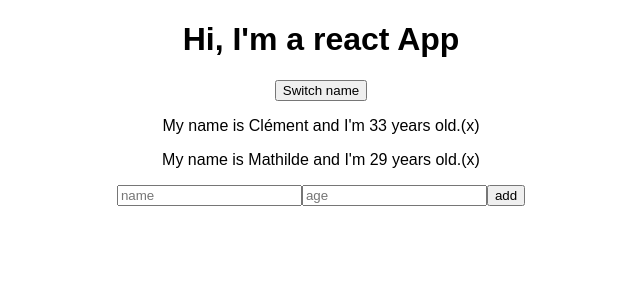
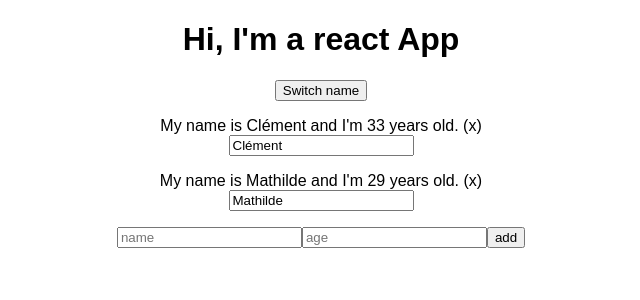
Before and after one commit to clemlatz/watchlist, a React (Create React App) app: page / in a window 1280 px wide. Shown: the top 300 px of the page, without its empty margins (319-959 px from the left). Built offline with nearby package versions, Linux system fonts and the light colour scheme.

Commit message:
Add an input to change a Person's name

```diff
--- a/src/App.js
+++ b/src/App.js
@@ -45,6 +45,19 @@ class App extends Component {
     });
   }
 
+  nameChangedHandler = (event, id) => {
+    const eventTarget = event.target;
+    this.setState(prevState => {
+      const persons = prevState.persons.map(person => {
+        if (person.id === id) {
+          person.name = eventTarget.value;
+        }
+        return person;
+      });
+      return { persons };
+    });
+  }
+
   render() {
     return (
       <div className="App">
@@ -53,7 +66,8 @@ class App extends Component {
         {this.state.persons.map(person => {
           return (
             <Person
-              onDeleteButtonClick={this.deletePerson.bind(this, person.id)}
+              onDeleteButtonClick={() => this.deletePerson(person.id)}
+              onInputChange={(e) => this.nameChangedHandler(e, person.id)}
               key={person.id}
               name={person.name}
               age={person.age}
--- a/src/Person/Person.js
+++ b/src/Person/Person.js
@@ -2,13 +2,11 @@ import React from 'react';
 
 const person = (props) => {
   return (
-    <div>
-      <p>
-        My name is {props.name} and I'm {props.age} years old.
-        <span onClick={props.onDeleteButtonClick}>(x)</span>
-      </p>
-      <p>{props.children}</p>
-    </div>
+    <p>
+      My name is {props.name} and I'm {props.age} years old.{' '}
+      <span onClick={props.onDeleteButtonClick}>(x)</span><br/>
+      <input type="text" onChange={props.onInputChange} value={props.name} />
+    </p>
   );
 };
 
```
